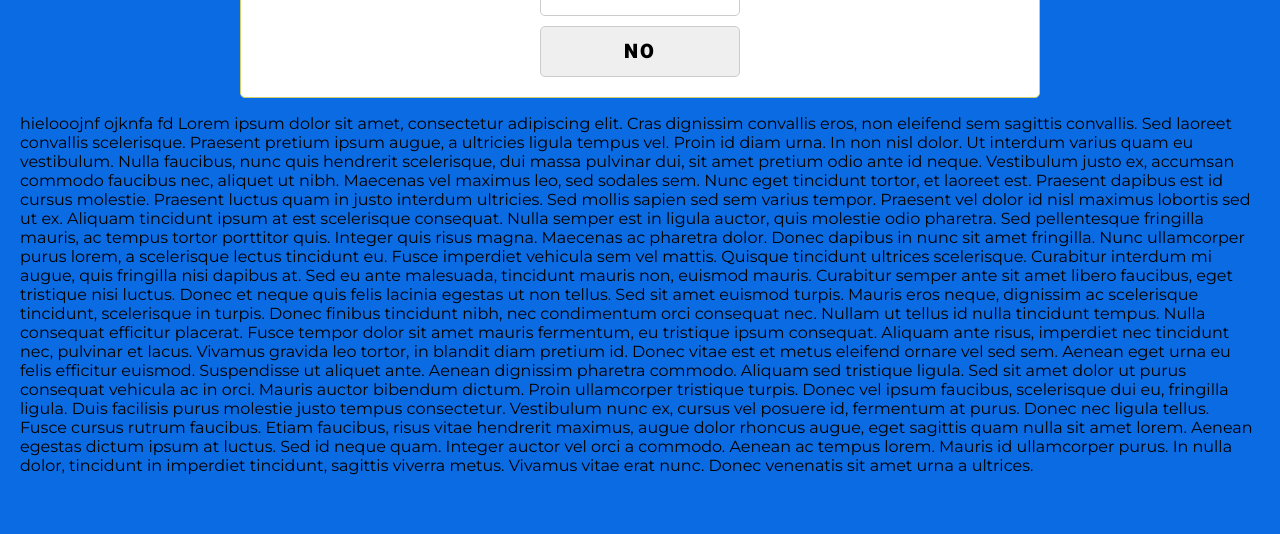
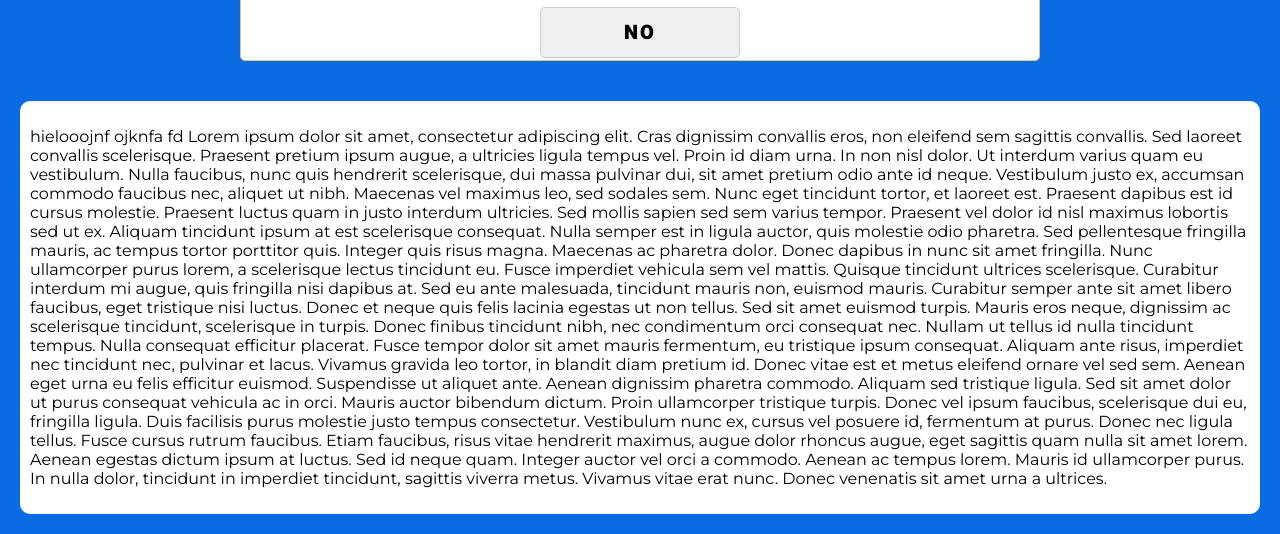
Before and after one commit to emergentworks/group-project-social-services-finder-2020, a website: page index.html in a window 1280 px wide. Shown: the part 266-800 px from the top of the page. Drawn offline with Linux system fonts and the light colour scheme.

Commit message:
temp files

```diff
--- a/index.html
+++ b/index.html
@@ -9,11 +9,7 @@
 <body>
   <div class="wrapper">
     <div class="header">
-      <img
-        src="/assets/img/logo.png"
-        class="logo"
-        alt="Living Redemption Youth and Oppurtunity Hub"
-      >
+      <img src="/assets/img/logo.png" class="logo" alt="Living Redemption Youth and Oppurtunity Hub">
       <div class="page-title">
         Civil Servant Locator
       </div>
@@ -24,18 +20,44 @@
       <a href="/emergency" class="button">Yes</a>
       <button class="button" onclick="closeToast()">No</button>
     </div>
-    <p>
-      hielooojnf ojknfa fd Lorem ipsum dolor sit amet, consectetur adipiscing elit. Cras dignissim convallis eros, non eleifend sem sagittis convallis. Sed laoreet convallis scelerisque. Praesent pretium ipsum augue, a ultricies ligula tempus vel. Proin id diam urna. In non nisl dolor. Ut interdum varius quam eu vestibulum. Nulla faucibus, nunc quis hendrerit scelerisque, dui massa pulvinar dui, sit amet pretium odio ante id neque. Vestibulum justo ex, accumsan commodo faucibus nec, aliquet ut nibh. Maecenas vel maximus leo, sed sodales sem. Nunc eget tincidunt tortor, et laoreet est. Praesent dapibus est id cursus molestie. Praesent luctus quam in justo interdum ultricies. Sed mollis sapien sed sem varius tempor. Praesent vel dolor id nisl maximus lobortis sed ut ex.
+    <div class="intro-text">
+      <p>
+        hielooojnf ojknfa fd Lorem ipsum dolor sit amet, consectetur adipiscing elit. Cras dignissim convallis eros, non
+        eleifend sem sagittis convallis. Sed laoreet convallis scelerisque. Praesent pretium ipsum augue, a ultricies
+        ligula tempus vel. Proin id diam urna. In non nisl dolor. Ut interdum varius quam eu vestibulum. Nulla faucibus,
+        nunc quis hendrerit scelerisque, dui massa pulvinar dui, sit amet pretium odio ante id neque. Vestibulum justo
+        ex, accumsan commodo faucibus nec, aliquet ut nibh. Maecenas vel maximus leo, sed sodales sem. Nunc eget
+        tincidunt tortor, et laoreet est. Praesent dapibus est id cursus molestie. Praesent luctus quam in justo
+        interdum ultricies. Sed mollis sapien sed sem varius tempor. Praesent vel dolor id nisl maximus lobortis sed ut
+        ex.
 
-      Aliquam tincidunt ipsum at est scelerisque consequat. Nulla semper est in ligula auctor, quis molestie odio pharetra. Sed pellentesque fringilla mauris, ac tempus tortor porttitor quis. Integer quis risus magna. Maecenas ac pharetra dolor. Donec dapibus in nunc sit amet fringilla. Nunc ullamcorper purus lorem, a scelerisque lectus tincidunt eu. Fusce imperdiet vehicula sem vel mattis. Quisque tincidunt ultrices scelerisque. Curabitur interdum mi augue, quis fringilla nisi dapibus at. Sed eu ante malesuada, tincidunt mauris non, euismod mauris. Curabitur semper ante sit amet libero faucibus, eget tristique nisi luctus. Donec et neque quis felis lacinia egestas ut non tellus.
+        Aliquam tincidunt ipsum at est scelerisque consequat. Nulla semper est in ligula auctor, quis molestie odio
+        pharetra. Sed pellentesque fringilla mauris, ac tempus tortor porttitor quis. Integer quis risus magna. Maecenas
+        ac pharetra dolor. Donec dapibus in nunc sit amet fringilla. Nunc ullamcorper purus lorem, a scelerisque lectus
+        tincidunt eu. Fusce imperdiet vehicula sem vel mattis. Quisque tincidunt ultrices scelerisque. Curabitur
+        interdum mi augue, quis fringilla nisi dapibus at. Sed eu ante malesuada, tincidunt mauris non, euismod mauris.
+        Curabitur semper ante sit amet libero faucibus, eget tristique nisi luctus. Donec et neque quis felis lacinia
+        egestas ut non tellus.
 
-      Sed sit amet euismod turpis. Mauris eros neque, dignissim ac scelerisque tincidunt, scelerisque in turpis. Donec finibus tincidunt nibh, nec condimentum orci consequat nec. Nullam ut tellus id nulla tincidunt tempus. Nulla consequat efficitur placerat. Fusce tempor dolor sit amet mauris fermentum, eu tristique ipsum consequat. Aliquam ante risus, imperdiet nec tincidunt nec, pulvinar et lacus. Vivamus gravida leo tortor, in blandit diam pretium id.
+        Sed sit amet euismod turpis. Mauris eros neque, dignissim ac scelerisque tincidunt, scelerisque in turpis. Donec
+        finibus tincidunt nibh, nec condimentum orci consequat nec. Nullam ut tellus id nulla tincidunt tempus. Nulla
+        consequat efficitur placerat. Fusce tempor dolor sit amet mauris fermentum, eu tristique ipsum consequat.
+        Aliquam ante risus, imperdiet nec tincidunt nec, pulvinar et lacus. Vivamus gravida leo tortor, in blandit diam
+        pretium id.
 
-      Donec vitae est et metus eleifend ornare vel sed sem. Aenean eget urna eu felis efficitur euismod. Suspendisse ut aliquet ante. Aenean dignissim pharetra commodo. Aliquam sed tristique ligula. Sed sit amet dolor ut purus consequat vehicula ac in orci. Mauris auctor bibendum dictum. Proin ullamcorper tristique turpis. Donec vel ipsum faucibus, scelerisque dui eu, fringilla ligula. Duis facilisis purus molestie justo tempus consectetur. Vestibulum nunc ex, cursus vel posuere id, fermentum at purus. Donec nec ligula tellus. Fusce cursus rutrum faucibus.
+        Donec vitae est et metus eleifend ornare vel sed sem. Aenean eget urna eu felis efficitur euismod. Suspendisse
+        ut aliquet ante. Aenean dignissim pharetra commodo. Aliquam sed tristique ligula. Sed sit amet dolor ut purus
+        consequat vehicula ac in orci. Mauris auctor bibendum dictum. Proin ullamcorper tristique turpis. Donec vel
+        ipsum faucibus, scelerisque dui eu, fringilla ligula. Duis facilisis purus molestie justo tempus consectetur.
+        Vestibulum nunc ex, cursus vel posuere id, fermentum at purus. Donec nec ligula tellus. Fusce cursus rutrum
+        faucibus.
 
-      Etiam faucibus, risus vitae hendrerit maximus, augue dolor rhoncus augue, eget sagittis quam nulla sit amet lorem. Aenean egestas dictum ipsum at luctus. Sed id neque quam. Integer auctor vel orci a commodo. Aenean ac tempus lorem. Mauris id ullamcorper purus. In nulla dolor, tincidunt in imperdiet tincidunt, sagittis viverra metus. Vivamus vitae erat nunc. Donec venenatis sit amet urna a ultrices.
-
-    </p>
+        Etiam faucibus, risus vitae hendrerit maximus, augue dolor rhoncus augue, eget sagittis quam nulla sit amet
+        lorem. Aenean egestas dictum ipsum at luctus. Sed id neque quam. Integer auctor vel orci a commodo. Aenean ac
+        tempus lorem. Mauris id ullamcorper purus. In nulla dolor, tincidunt in imperdiet tincidunt, sagittis viverra
+        metus. Vivamus vitae erat nunc. Donec venenatis sit amet urna a ultrices.
+      </p>
+    </div>
   </div>
 </body>
 
--- a/styles.css
+++ b/styles.css
@@ -133,3 +133,11 @@ button {
     max-height: 0;
   }
 }
+
+
+.intro-text{
+  background-color:white;
+  padding:10px;
+  border-radius: 10px;
+  margin-top: 40px;
+}
```
